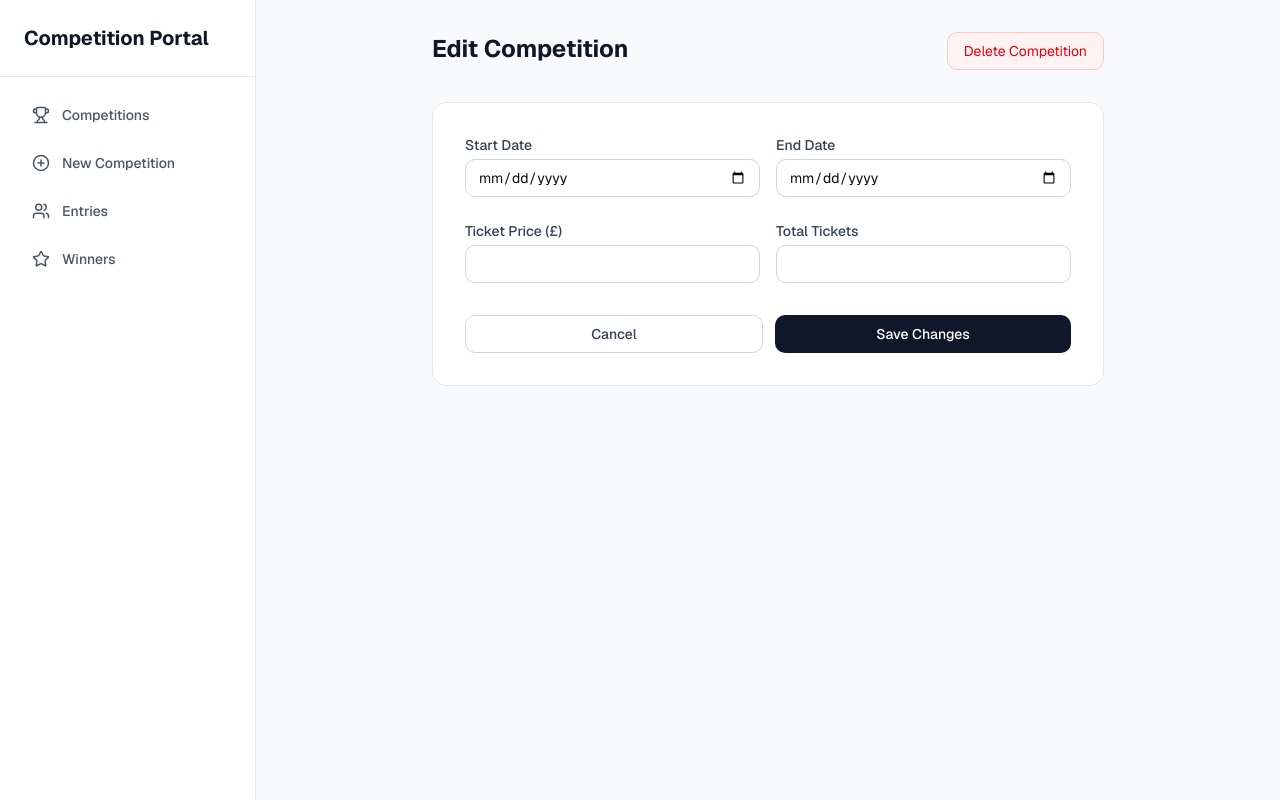
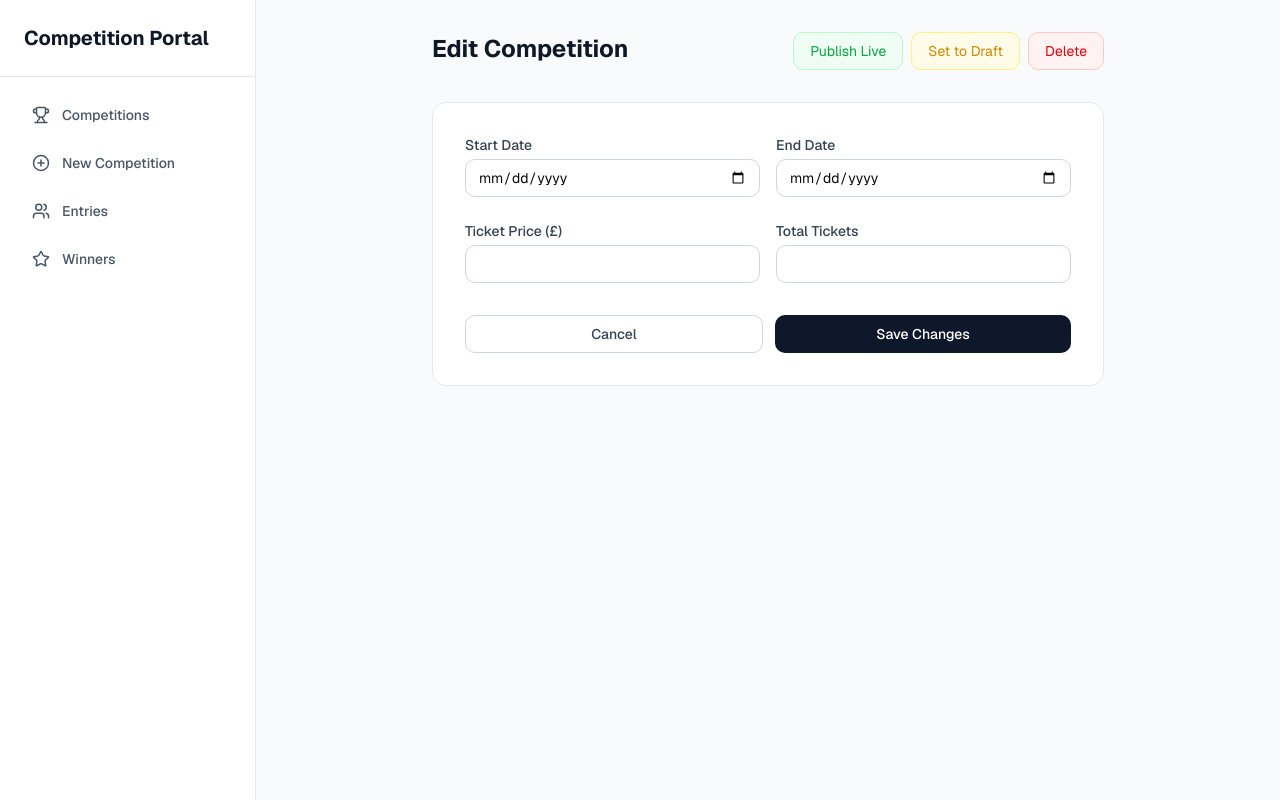
Before and after one commit to AchailletBadigra/competition-portal, a Next.js app: page /competitions/1/edit in a window 1280 px wide. Built offline with nearby package versions, Linux system fonts and the light colour scheme; no server answers; the database is empty.

Commit message:
Add publish and draft toggle on edit page

```diff
--- a/src/app/competitions/[id]/edit/page.tsx
+++ b/src/app/competitions/[id]/edit/page.tsx
@@ -92,13 +92,34 @@ export default function EditCompetition({ params }: { params: Promise<{ id: stri
           <h1 className="text-2xl font-bold text-gray-900">Edit Competition</h1>
           <p className="text-gray-500 text-sm mt-1">{title}</p>
         </div>
+        <div className="flex gap-2">
         <button
-          onClick={handleDelete}
-          disabled={deleting}
-          className="text-sm px-4 py-2 bg-red-50 text-red-600 border border-red-200 rounded-lg hover:bg-red-100 transition-colors disabled:opacity-50"
+            onClick={async () => {
+            await supabase.from("competitions").update({ status: "live" }).eq("id", id);
+            router.push("/");
+            }}
+            className="text-sm px-4 py-2 bg-green-50 text-green-600 border border-green-200 rounded-lg hover:bg-green-100 transition-colors"
         >
-          {deleting ? "Deleting..." : "Delete Competition"}
+            Publish Live
         </button>
+        <button
+            onClick={async () => {
+            await supabase.from("competitions").update({ status: "draft" }).eq("id", id);
+            router.push("/");
+            }}
+            className="text-sm px-4 py-2 bg-yellow-50 text-yellow-600 border border-yellow-200 rounded-lg hover:bg-yellow-100 transition-colors"
+        >
+            Set to Draft
+        </button>
+        <button
+            onClick={handleDelete}
+            disabled={deleting}
+            className="text-sm px-4 py-2 bg-red-50 text-red-600 border border-red-200 rounded-lg hover:bg-red-100 transition-colors disabled:opacity-50"
+        >
+            {deleting ? "Deleting..." : "Delete"}
+        </button>
+        </div>
+
       </div>
 
       <form onSubmit={handleSubmit(onSubmit)} className="space-y-6 bg-white border border-gray-200 rounded-xl p-8">
```
